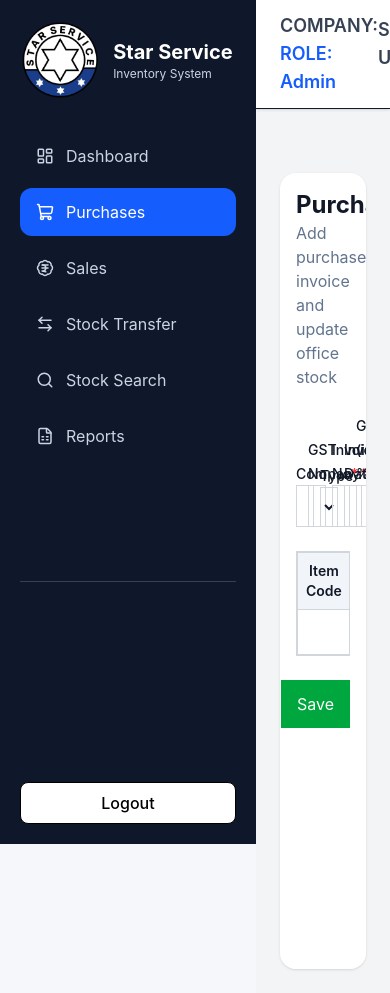
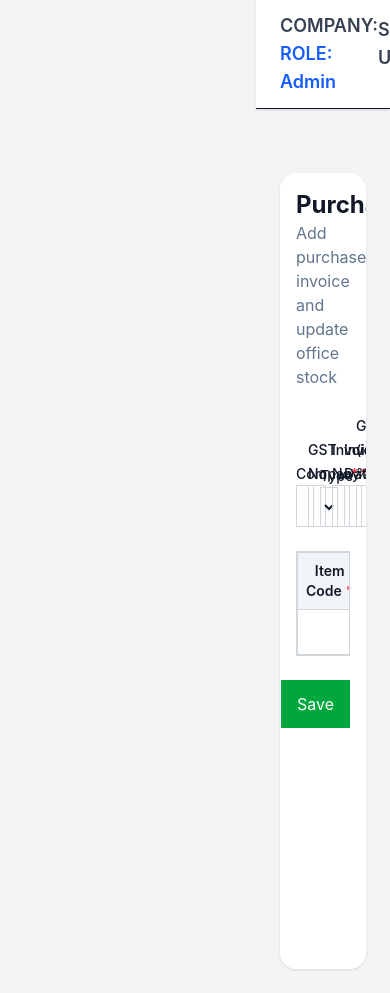
Before and after one commit to starservice772/inventory-frontend, a React (Vite) app: page /purchases in a window 390 px wide. Shown: the top 993 px of the page. Built offline with nearby package versions, Linux system fonts and the light colour scheme; sample sign-in values are in the browser's storage.

Commit message:
Responsive sidebar

```diff
--- a/src/components/UserForm.jsx
+++ b/src/components/UserForm.jsx
@@ -218,6 +218,7 @@ function UserForm({ user, onSuccess }) {
             name="company"
             value={formData.company}
             onChange={handleChange}
+            disabled
             className={`w-full border p-2 rounded mt-1
     ${errors.company ? "border-red-500" : "border-gray-300"}`}
           />
--- a/src/components/emp/EmployeeAction.jsx
+++ b/src/components/emp/EmployeeAction.jsx
@@ -11,7 +11,7 @@ const ActionMenu = ({
   return (
     <div
       onClick={(e) => e.stopPropagation()}
-      className="absolute right-0 mt-2 w-40 bg-white border rounded-xl shadow-lg z-50"
+      className="absolute right-2 top-full mt-2 w-40 bg-white border rounded-xl shadow-lg z-50"
     >
       <button
         className="block w-full text-left px-4 py-2 hover:bg-gray-100"
--- a/src/components/layout/AppLayout.jsx
+++ b/src/components/layout/AppLayout.jsx
@@ -11,7 +11,9 @@ import {
   Search,
   FileSpreadsheet,
   User,
-  IdCardLanyard
+  IdCardLanyard,
+  Menu,
+  X,
 } from "lucide-react";
 
 const links = [
@@ -21,24 +23,27 @@ const links = [
   { to: "/transfers", label: "Stock Transfer", icon: ArrowLeftRight },
   { to: "/stock-search", label: "Stock Search", icon: Search },
   { to: "/reports", label: "Reports", icon: FileSpreadsheet },
-
   { to: "/admin", label: "Users", icon: User, roles: ["ROLE_ADMIN"] },
-  { to: "/employee", label: "Employee", icon: IdCardLanyard, roles: ["ROLE_ADMIN"] },
+  {
+    to: "/employee",
+    label: "Employee",
+    icon: IdCardLanyard,
+    roles: ["ROLE_ADMIN"],
+  },
 ];
 
 export default function AppLayout() {
+  const [currentUser, setCurrentUser] = useState(null);
+  const [sidebarOpen, setSidebarOpen] = useState(false);
 
-  const [currentUser, setCurrentUser] = useState(null);
   useEffect(() => {
     const loadUser = () => {
       const user = JSON.parse(localStorage.getItem("user"));
       setCurrentUser(user);
     };
 
-    loadUser(); // initial load
-
+    loadUser();
     window.addEventListener("storage", loadUser);
-
     return () => window.removeEventListener("storage", loadUser);
   }, []);
 
@@ -49,36 +54,56 @@ export default function AppLayout() {
     navigate("/login");
   };
 
+  const filteredLinks = links.filter((link) => {
+    if (!link.roles) return true;
+    return link.roles.includes(currentUser?.role);
+  });
+
   return (
-    <div className="min-h-screen flex">
+    <div className="min-h-screen flex bg-gray-100">
+      {/* 🔥 MOBILE OVERLAY */}
+      {sidebarOpen && (
+        <div
+          className="fixed inset-0 bg-black/40 z-40 md:hidden"
+          onClick={() => setSidebarOpen(false)}
+        />
+      )}
+
       {/* ✅ SIDEBAR */}
-      <aside className="fixed top-0 left-0 h-screen w-64 bg-slate-900 text-white p-5 flex flex-col">
+      <aside
+        className={`
+        fixed top-0 left-0 h-screen w-64 bg-slate-900 text-white p-5 flex flex-col z-50
+        transform transition-transform duration-300
+        ${sidebarOpen ? "translate-x-0" : "-translate-x-full"}
+        md:translate-x-0
+      `}
+      >
         <div>
+          {/* CLOSE BUTTON (mobile) */}
+          <div className="flex justify-end md:hidden mb-2">
+            <X
+              className="cursor-pointer"
+              onClick={() => setSidebarOpen(false)}
+            />
+          </div>
+
           <div className="flex items-center gap-3 mb-8">
-            <div className="rounded-xl">
-              <img src={comlogo} alt="Logo" className="h-20 w-auto" />
-            </div>
+            <img src={comlogo} alt="Logo" className="h-16" />
             <div>
-              <h1 className="text-xl font-bold">Star Service</h1>
+              <h1 className="text-lg font-bold">Star Service</h1>
               <p className="text-xs text-slate-300">Inventory System</p>
             </div>
           </div>
 
           <nav className="space-y-2">
-            {
-              links.filter((link) => {
-                // if no roles defined → visible to all
-                if (!link.roles) return true;
-
-                // if roles defined → check current user role
-                return link.roles.includes(currentUser?.role);
-              })
-                .map(({ to, label, icon: Icon }) => (
+            {filteredLinks.map(({ to, label, icon: Icon }) => (
               <NavLink
                 key={to}
                 to={to}
+                onClick={() => setSidebarOpen(false)} // close on mobile click
                 className={({ isActive }) =>
-                      `flex items-center gap-3 px-4 py-3 rounded-xl transition ${isActive
+                  `flex items-center gap-3 px-4 py-3 rounded-xl transition ${
+                    isActive
                       ? "bg-blue-600 text-white"
                       : "text-slate-300 hover:bg-slate-800 hover:text-white"
                   }`
@@ -91,20 +116,11 @@ export default function AppLayout() {
           </nav>
         </div>
 
-        {/* 🔥 LOGOUT AT BOTTOM */}
-        <div className="mt-auto pt-50 border-t border-slate-700">
+        {/* LOGOUT */}
+        <div className="mt-auto border-t border-slate-700 pt-4">
           <button
             onClick={handleLogout}
-            className="w-full flex items-center justify-center gap-2
-            px-4 py-2 rounded-lg font-medium
-            bg-white text-black border border-black-500
-            transition-all duration-300 ease-in-out
-            hover:bg-red-500
-            hover:text-white
-            hover:border-red-600
-            hover:shadow-[0_8px_20px_rgba(239,68,68,0.3)]
-            hover:-translate-y-0.5
-            active:scale-95"
+            className="w-full px-4 py-2 rounded-lg bg-white text-black hover:bg-red-500 hover:text-white transition"
           >
             Logout
           </button>
@@ -115,7 +131,6 @@ export default function AppLayout() {
       <main className="ml-64 w-[calc(100%-16rem)] min-h-screen bg-gray-100">
         {/* 🔥 TOP BAR */}
         <div className="flex justify-between items-center bg-white px-6 py-3 border-b shadow-sm sticky top-0 z-50">
-
           {/* LEFT → Company + Role */}
           <div className="flex flex-col text-sm text-gray-700">
             <span className="text-lg font-semibold">
@@ -123,24 +138,20 @@ export default function AppLayout() {
             </span>
 
             <span className="text-blue-600 text-lg font-semibold">
-              ROLE: {currentUser?.role
+              ROLE:{" "}
+              {currentUser?.role
                 ?.replace("ROLE_", "")
                 .toLowerCase()
-                .replace(/^\w/, c => c.toUpperCase())}
+                .replace(/^\w/, (c) => c.toUpperCase())}
             </span>
           </div>
 
           {/* RIGHT → Name + User ID */}
           <div className="flex flex-col items-end text-sm text-gray-700">
-            <span className="text-lg font-semibold">
-              {currentUser?.name}
-            </span>
+            <span className="text-lg font-semibold">{currentUser?.name}</span>
 
-            <span className="text-gray-500">
-              {currentUser?.userId}
-            </span>
+            <span className="text-gray-500">{currentUser?.userId}</span>
           </div>
-
         </div>
 
         {/* CONTENT */}
```
Also changed, not shown: src/components/emp/EmployeeTable.jsx (+20 -26 lines), src/pages/purchases/PurchasesPage.jsx (+60 -49 lines). Lines whose indentation alone changed are shown as unchanged.
